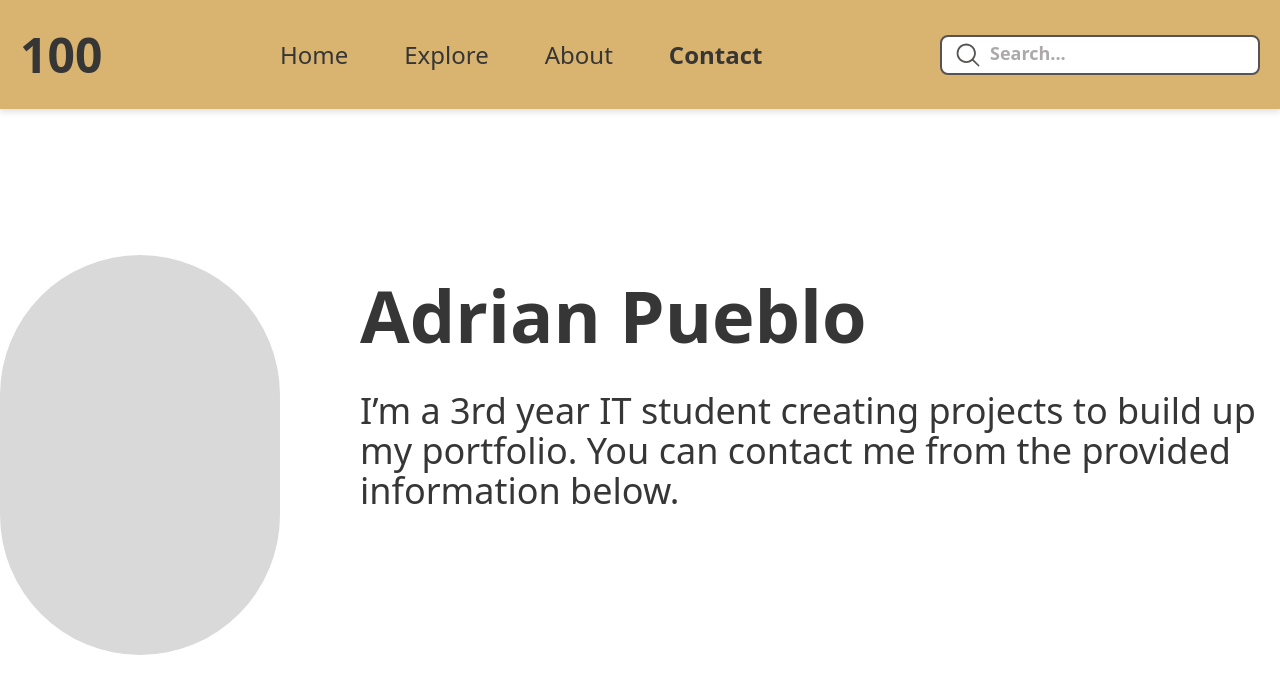
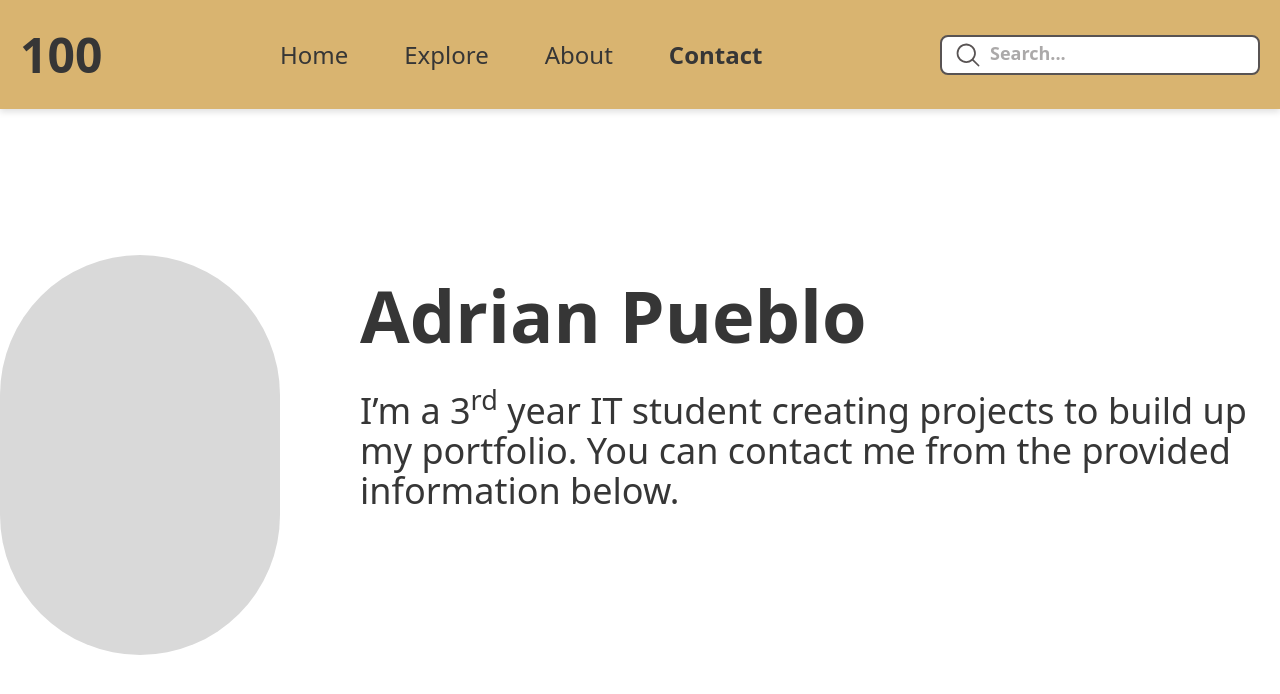
Before and after one commit to CyberCoderA/100, a React (Vite) app in the folder frontend_web/: page /contact in a window 1280 px wide. Shown: the top 694 px of the page. Built offline with nearby package versions, Linux system fonts and the light colour scheme.

Commit message:
Fiexd sup in contact.

```diff
--- a/frontend_web/src/pages/Contact.jsx
+++ b/frontend_web/src/pages/Contact.jsx
@@ -40,7 +40,7 @@ const Contact = () => {
                 <div>
                     <h1 className="text-3xl xl:text-7xl text-dark-heavy font-bold">Adrian Pueblo</h1>
                     <p className='text-dark-heavy mb-30 w-150 mt-10 xl:text-4xl xl:w-230'>
-                    I’m a 3rd year IT student creating projects to build up my portfolio. You can contact me from the provided information below.
+                    I’m a 3<sup>rd</sup> year IT student creating projects to build up my portfolio. You can contact me from the provided information below.
                     </p>
                 </div>
             </div>
```
